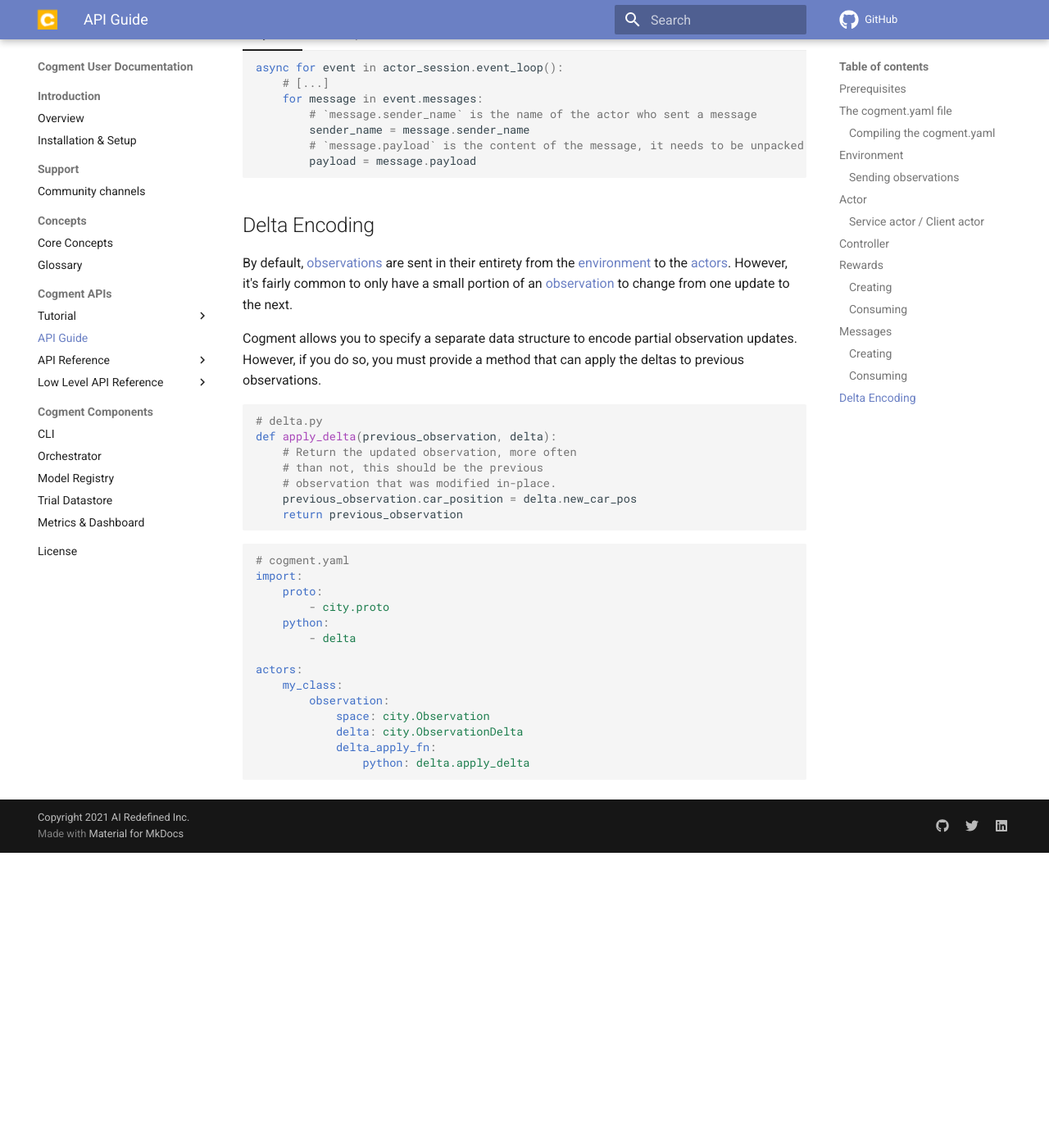
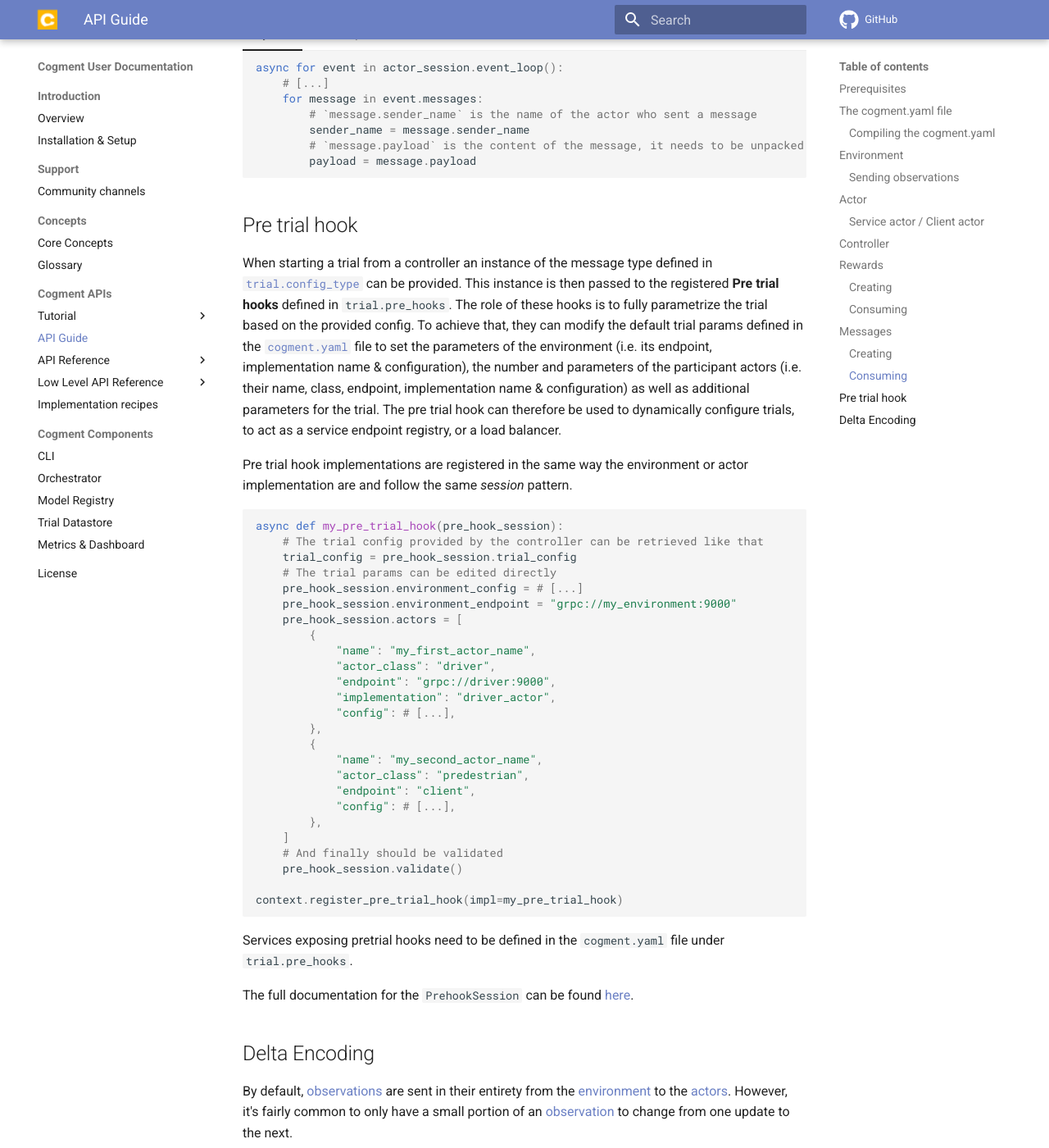
Before and after one commit to cogment/cogment-doc, an MkDocs documentation site: the page built from src/cogment/cogment-api-guide.md, in a window 1280 px wide and 1400 px high, scrolled down 7593 px. Shown: the whole window at 82% size. Built offline with MkDocs 1.6.1 and Material for MkDocs 9.7.7, drawn with Linux system fonts in a browser that asks for light colours; comment, search, counter and statistics services are not loaded; before the commit the page ends 8633 px from its top, so only the background shows below that; some of the changed text lies outside the part shown.

Commit message:
Add pre trial hook doc + implementation recipe

````diff
--- a/mkdocs.yml
+++ b/mkdocs.yml
@@ -86,6 +86,7 @@ nav:
       - "Low Level API Reference":
           - "Overview": "cogment/cogment-low-level-api-guide/overview.md"
           - "gRPC API Reference": "cogment/cogment-low-level-api-guide/grpc.md"
+      - "Implementation recipes": "cogment/implementation-recipes.md"
   - "Cogment Components":
       - "CLI": "cogment-components/cli/cli.md"
       - "Orchestrator": "cogment-components/orchestrator/orchestrator.md"
--- a/src/cogment/cogment-api-guide.md
+++ b/src/cogment/cogment-api-guide.md
@@ -471,6 +471,44 @@ Actors or the environment can use the message directly, live, as the [trial](../
     }
     ```
 
+## Pre trial hook
+
+When starting a trial from a controller an instance of the message type defined in [`trial.config_type`](./cogment-api-reference/cogment-yaml.md#trial) can be provided. This instance is then passed to the registered **Pre trial hooks** defined in `trial.pre_hooks`. The role of these hooks is to fully parametrize the trial based on the provided config. To achieve that, they can modify the default trial params defined in the [`cogment.yaml`](./cogment-api-reference/cogment-yaml.md#trial-params) file to set the parameters of the environment (i.e. its endpoint, implementation name & configuration), the number and parameters of the participant actors (i.e. their name, class, endpoint, implementation name & configuration) as well as additional parameters for the trial. The pre trial hook can therefore be used to dynamically configure trials, to act as a service endpoint registry, or a load balancer.
+
+Pre trial hook implementations are registered in the same way the environment or actor implementation are and follow the same _session_ pattern.
+
+```python
+async def my_pre_trial_hook(pre_hook_session):
+    # The trial config provided by the controller can be retrieved like that
+    trial_config = pre_hook_session.trial_config
+    # The trial params can be edited directly
+    pre_hook_session.environment_config = # [...]
+    pre_hook_session.environment_endpoint = "grpc://my_environment:9000"
+    pre_hook_session.actors = [
+        {
+            "name": "my_first_actor_name",
+            "actor_class": "driver",
+            "endpoint": "grpc://driver:9000",
+            "implementation": "driver_actor",
+            "config": # [...],
+        },
+        {
+            "name": "my_second_actor_name",
+            "actor_class": "predestrian",
+            "endpoint": "client",
+            "config": # [...],
+        },
+    ]
+    # And finally should be validated
+    pre_hook_session.validate()
+
+context.register_pre_trial_hook(impl=my_pre_trial_hook)
+```
+
+Services exposing pretrial hooks need to be defined in the `cogment.yaml` file under `trial.pre_hooks`.
+
+The full documentation for the `PrehookSession` can be found [here](./cogment-api-reference/python.md#class-prehooksession).
+
 ## Delta Encoding
 
 By default, [observations](../concepts/glossary.md#observation) are sent in their entirety from the [environment](../concepts/glossary.md#environment) to the [actors](../concepts/glossary.md#actors). However, it's fairly common to only have a small portion of an [observation](../concepts/glossary.md#observation) to change from one update to the next.
@@ -480,12 +518,11 @@ a method that can apply the deltas to previous observations.
 
 ```python
 # delta.py
-def apply_delta(previous_observation, delta):
-    # Return the updated observation, more often
-    # than not, this should be the previous
-    # observation that was modified in-place.
-    previous_observation.car_position = delta.new_car_pos
-    return previous_observation
+
+def apply_delta(previous_observation, delta): # Return the updated observation, more often # than not, this should be the previous # observation that was modified in-place.
+previous_observation.car_position = delta.new_car_pos
+return previous_observation
+
 ```
 
 ```yaml
````
Also changed, not shown: src/cogment/implementation-recipes.md (added, +76 -0 lines).
